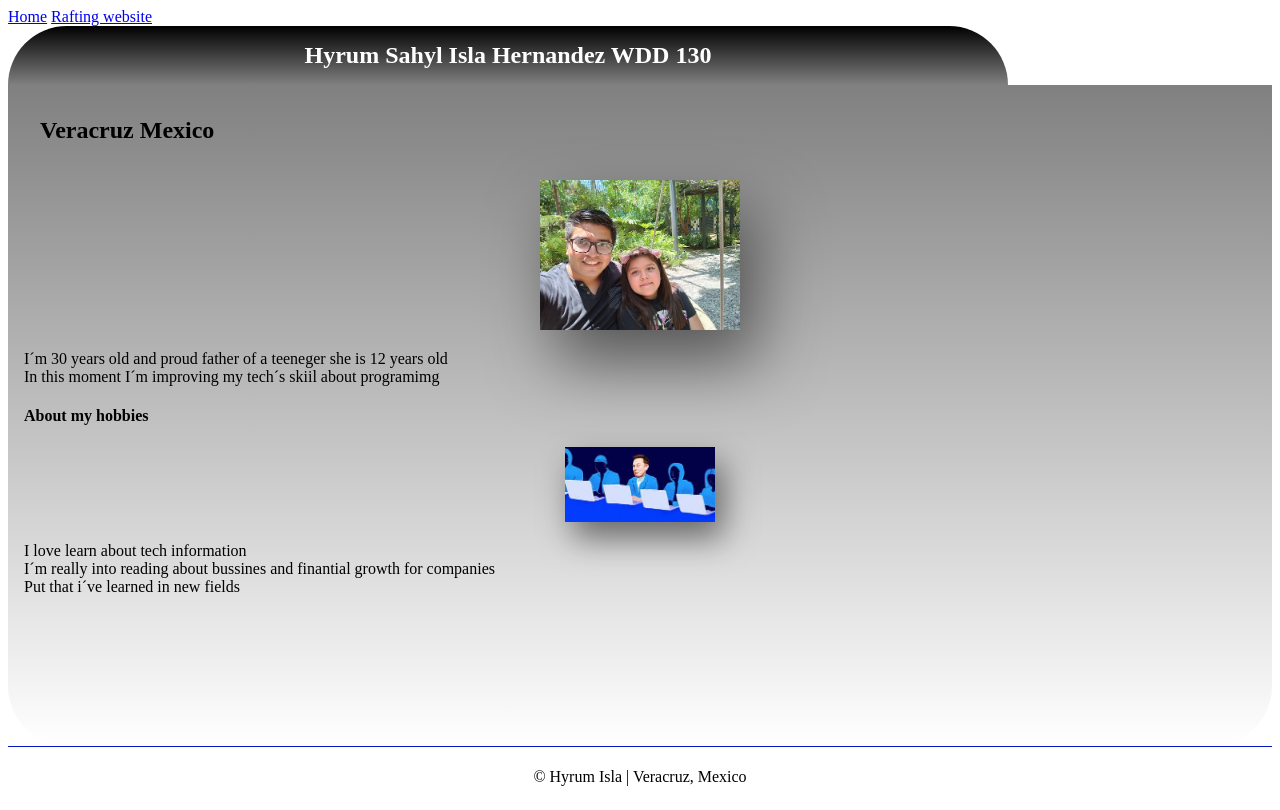
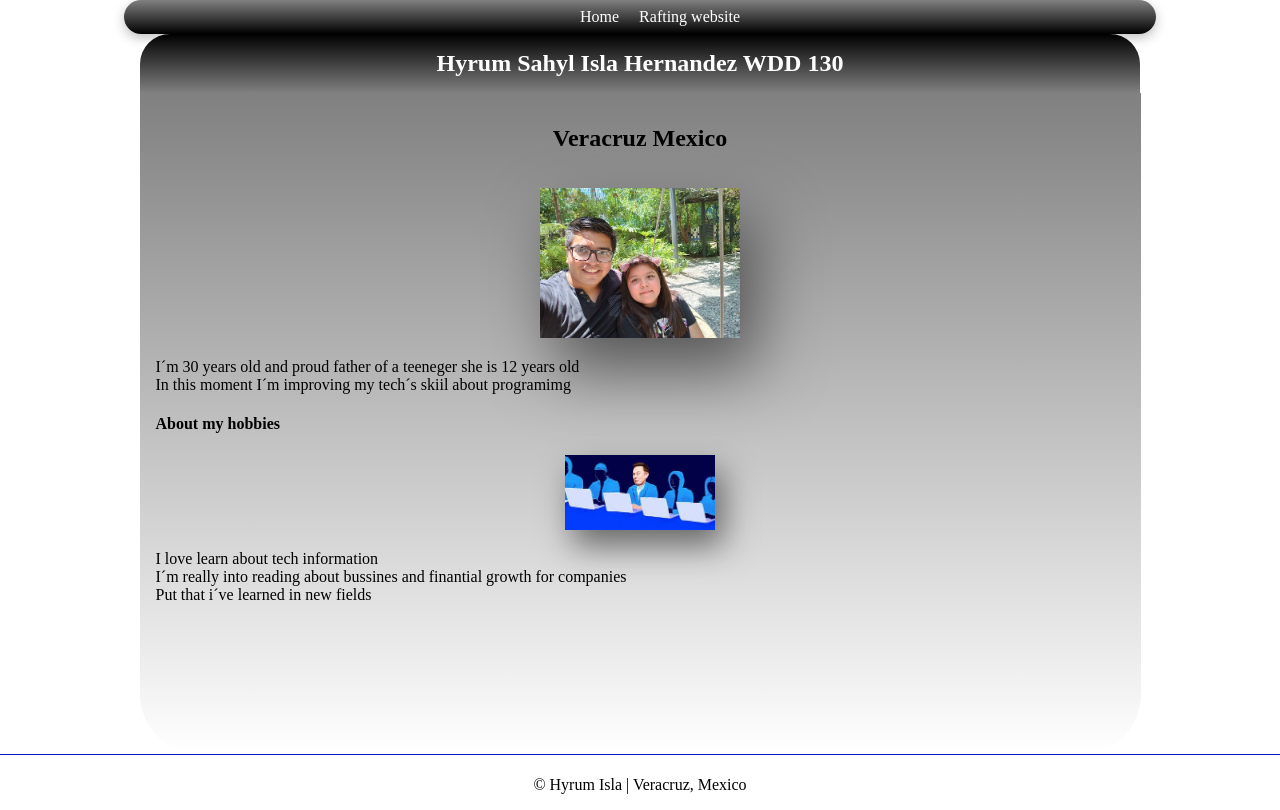
Before and after one commit to hyrumsud/wdd130, a plain HTML site: page index.html in a window 1280 px wide. Drawn offline with Linux system fonts and the light colour scheme.

Commit message:
css corregido

```diff
--- a/index.html
+++ b/index.html
@@ -14,8 +14,10 @@
 <body>
     <header>
         <nav>
-            <a href="#">Home</a>
-            <a href="wwr/">Rafting website</a>
+            <ul>
+                <li><a href="#">Home</a></li>
+                <li><a href="wwr/">Rafting website</a></li>
+            </ul>
         </nav>
     </header>
     <main>
--- a/style/style.css
+++ b/style/style.css
@@ -1,23 +1,73 @@
-div a {
-    text-align: right;
-    padding: 16px;
+header {
+    position: ;
+    top: 10;
+    z-index: 1000;
+    width: 100%;
+}
+body {
+    margin: 0;
+}
 
+nav {
+    display: block;
+    padding: 8px 16px;
+    margin: 0 auto;
+    border-radius: 60px 60px 60px 60px;
+    max-width: 1000px;
+    background: linear-gradient(to bottom, grey, black );
+    box-shadow: 0 4px 12px rgba(0, 0, 0, .25);
 }
+
+nav ul {
+    display: flex;
+    align-items: center;
+    justify-content: center;
+    gap: 1.25rem;
+    margin: 0;
+    padding: 0.75 rem 1 rem;
+    list-style: none;
+}
+
+nav a {
+    color: white;
+    text-decoration: none;
+    font-weight 600;
+    padding: .5rem .75rem::after
+    position: relative;
+    transition: color .2s ease, background-color .2s ease, transform .1s ease;
+}
+
+nav a::after {
+    content: " ";
+    position: absolute;
+    left: .78rem;
+    right: .75rem;
+    bottom: .35rem;
+    height: 2px;
+    background: rgb(161, 73, 73);
+    transform: scaleX(0);
+    transform-origin: left;
+    transition: transform .25s ease;
+}
+
 main {
     display: block;
     max-width: 1000px;
     text-align: center;
     border-bottom: 60px;
+    margin: 0 auto;
+
 }
 
 section.head {
     background: linear-gradient(to bottom, black, grey);
     display: block;
     max-width: 100%;
-    border-radius: 60px 60px 0 0;
+    border-radius: 30px 30px 0 0;
     color: white;
     padding: 0px;
-    margin: 0;
+    margin: 0 auto;
+
 }
 
 section h1 {
@@ -27,16 +77,18 @@ section h1 {
 
 aside {
     background: linear-gradient(to bottom, grey, white);
-    margin: 0;
     padding: 16px;
     border-radius: 0 0 60px 60px;
     padding-bottom: 150px;
+    max-width: 969px;
+    margin: 0 auto;
 }
 
 aside h2 {
     display: block;
     margin: 0;
     padding: 16px;
+    text-align: center;
 }
 
 aside img {
```
